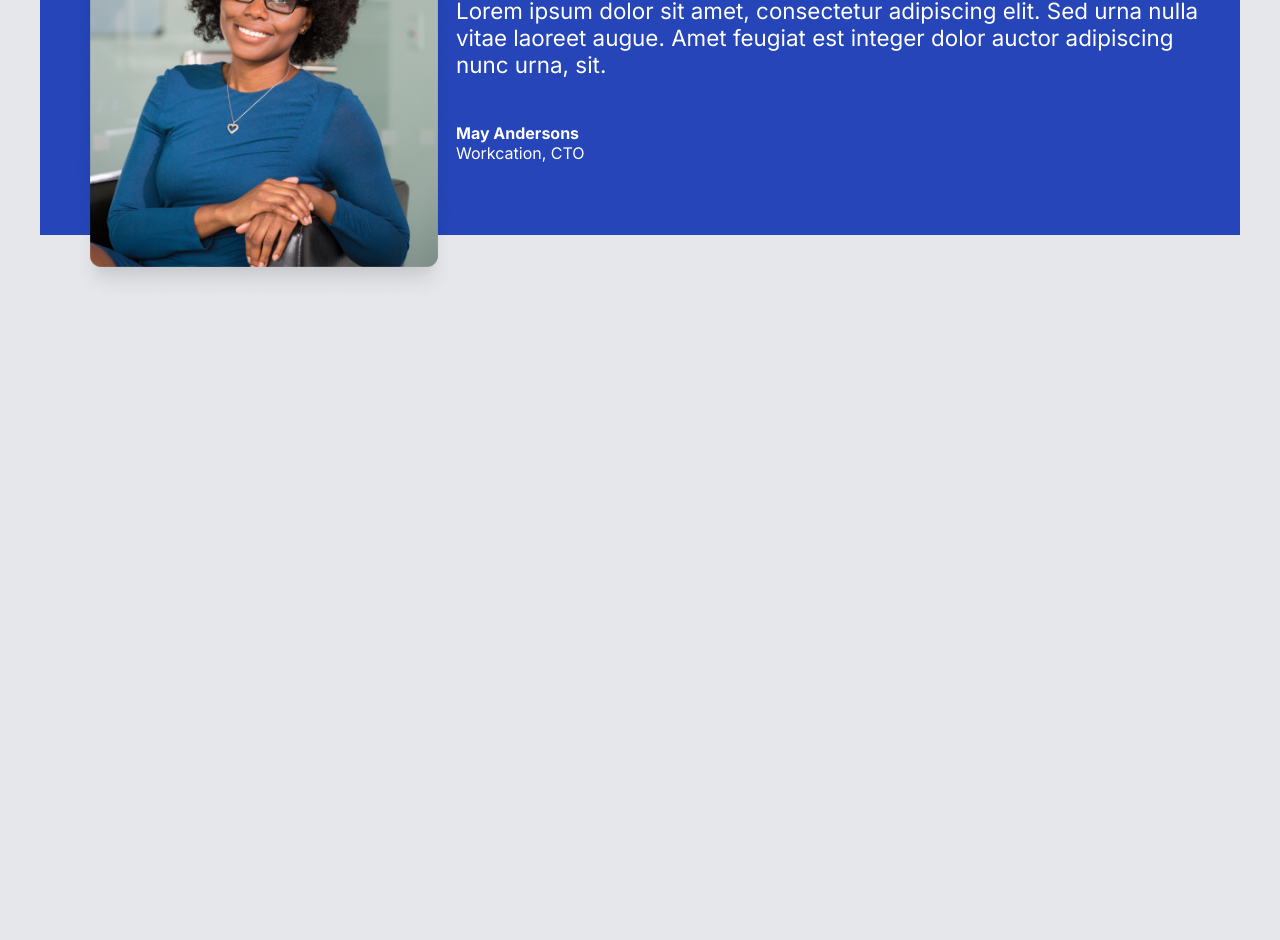
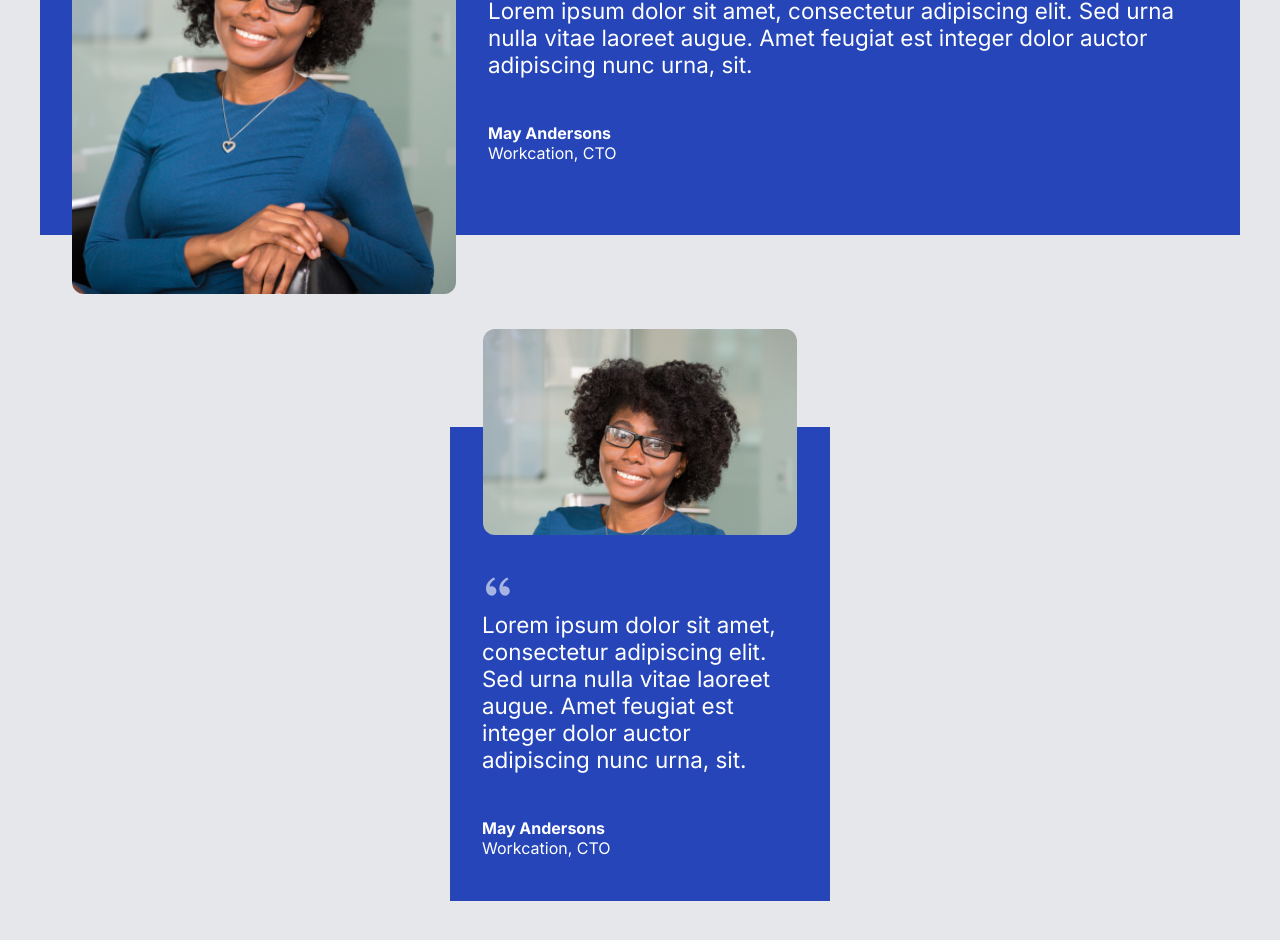
Before and after one commit to anet-eny/component-library, a React (Vite) app: page / in a window 1280 px wide. Shown: the part 1440-2380 px from the top of the page. Before the commit the page ends 1743 px from the top, so only its background shows below. Built offline with nearby package versions, Linux system fonts and the light colour scheme.

Commit message:
Create mobile version of Testimonial component, add css

```diff
--- a/src/App.jsx
+++ b/src/App.jsx
@@ -67,6 +67,7 @@ export default function App() {
             <h2>Testimonials</h2>
             <div className="testimonials-container">
                 <Testimonial image={image} text={"Lorem ipsum dolor sit amet, consectetur adipiscing elit. Sed urna nulla vitae laoreet augue. Amet feugiat est integer dolor auctor adipiscing nunc urna, sit."} name={"May Andersons"} company={"Workcation, CTO"} />
+                <Testimonial isMobile={true} image={image} text={"Lorem ipsum dolor sit amet, consectetur adipiscing elit. Sed urna nulla vitae laoreet augue. Amet feugiat est integer dolor auctor adipiscing nunc urna, sit."} name={"May Andersons"} company={"Workcation, CTO"} />
             </div>
         </div>
 
--- a/src/components/Testimonial.jsx
+++ b/src/components/Testimonial.jsx
@@ -1,17 +1,19 @@
 import React from "react"
 import { RiDoubleQuotesL } from "react-icons/ri";
 
-export default function Testimonial(props) {
+export default function Testimonial({isMobile, image, text, name, company}) {
     return (
-        <div className="testimonial">
-            <img src={props.image} alt="testimonial-image" />
+        <div className={`${isMobile ? "testimonial-mobile" : "testimonial-desktop"}`}>
+            <div className="testimonial-image-container">
+                <img className="testimonial-image" src={image} alt="testimonial-image" />
+            </div>
             <div className="testimonial-content">
                 <div className="testimonial-icon">
                     <RiDoubleQuotesL />
                 </div>
-                <p className="text">{props.text}</p>
-                <strong><p className="name">{props.name}</p></strong>
-                <p className="company">{props.company}</p>
+                <p className="text">{text}</p>
+                <strong><p className="name">{name}</p></strong>
+                <p className="company">{company}</p>
             </div>
         </div>
     )
--- a/src/index.css
+++ b/src/index.css
@@ -251,7 +251,7 @@ p {
 }
 
 /* Testimonials */
-.testimonial {
+.testimonial-desktop {
     display: flex;
     align-items: center;
     max-height: 350px;
@@ -260,14 +260,15 @@ p {
     padding: 0 2em;
     color: white;
     background-color: #2545B8;
-    overflow: visible;
 }
 
-.testimonial > img {
-    max-width: 384px;
-    max-height: 464px;
+.testimonial-desktop .testimonial-image {
+    width: 384px;
+    height: 464px;
+    margin-top: 0.5em;
+    margin-right: 2em;
     object-fit: cover;
-    margin-top: 30px;
+    border-radius: 12px;
 }
 
 .testimonial-icon{
@@ -275,8 +276,6 @@ p {
     font-size: 2rem;
     color: rgba(255, 255, 255, 0.6);
 }
-
-
 
 .text, .name, .company {
     color: white;
@@ -290,3 +289,32 @@ p {
 .name, .company {
     font-size: 1rem;
 }
+
+.testimonial-mobile {
+    display: flex;
+    align-items: center;
+    flex-direction: column;
+    width: 380px;
+    height: 474px;
+    padding: 2em;
+    margin: 12em auto;
+    color: white;
+    background-color: #2545B8;
+}
+
+/* .testimonial-mobile .testimonial-image-container {
+    width: 354px;
+    height: 206px;
+
+} */
+
+
+.testimonial-mobile .testimonial-image {
+    width: 314px;
+    height: 206px;
+    margin-top: -8.125em;
+    margin-bottom: 2em;
+    border-radius: 12px;
+    object-fit: cover;
+    object-position: 50% 15%;
+}
```
Also changed, not shown: src/images/Image.png.
